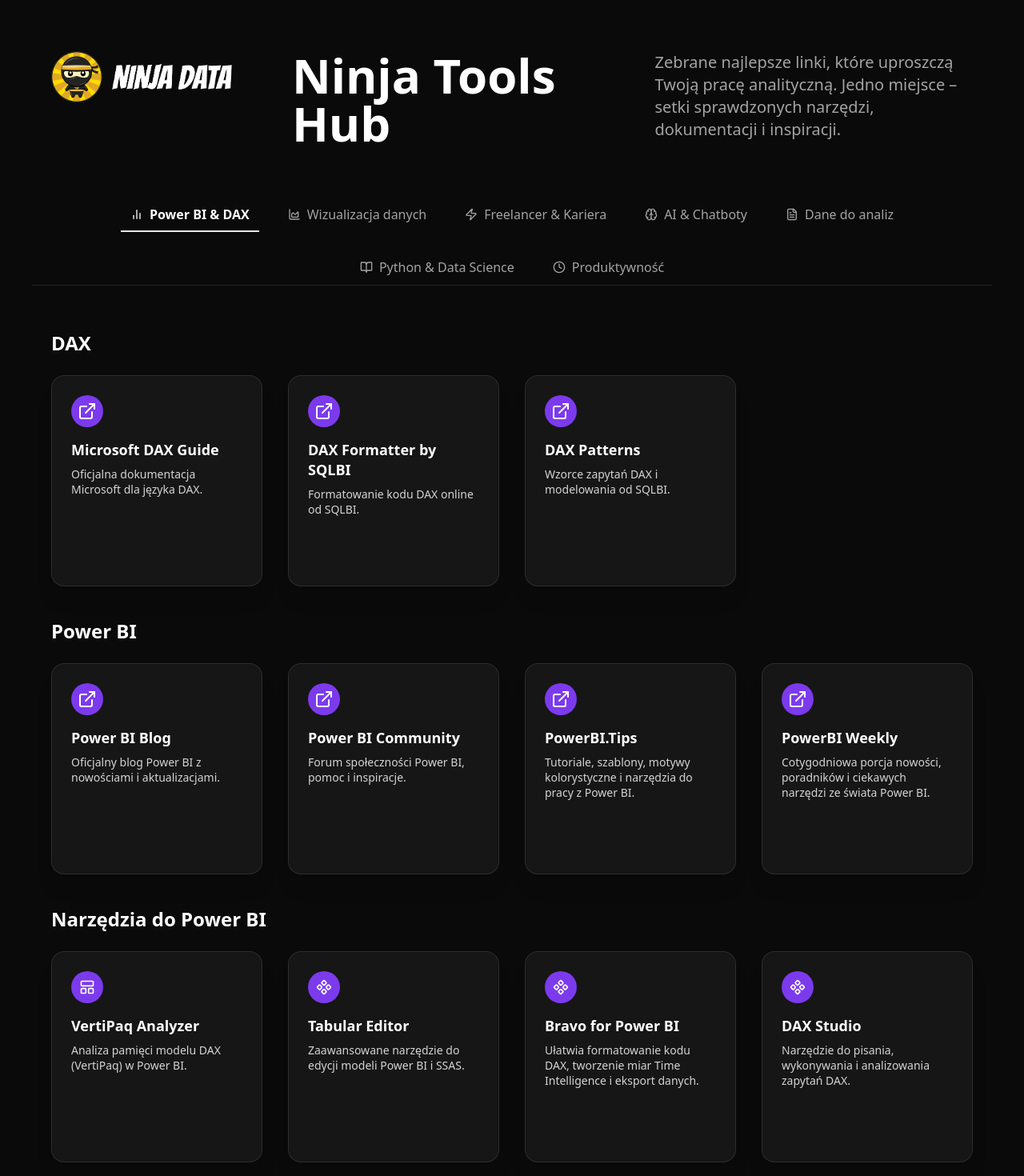
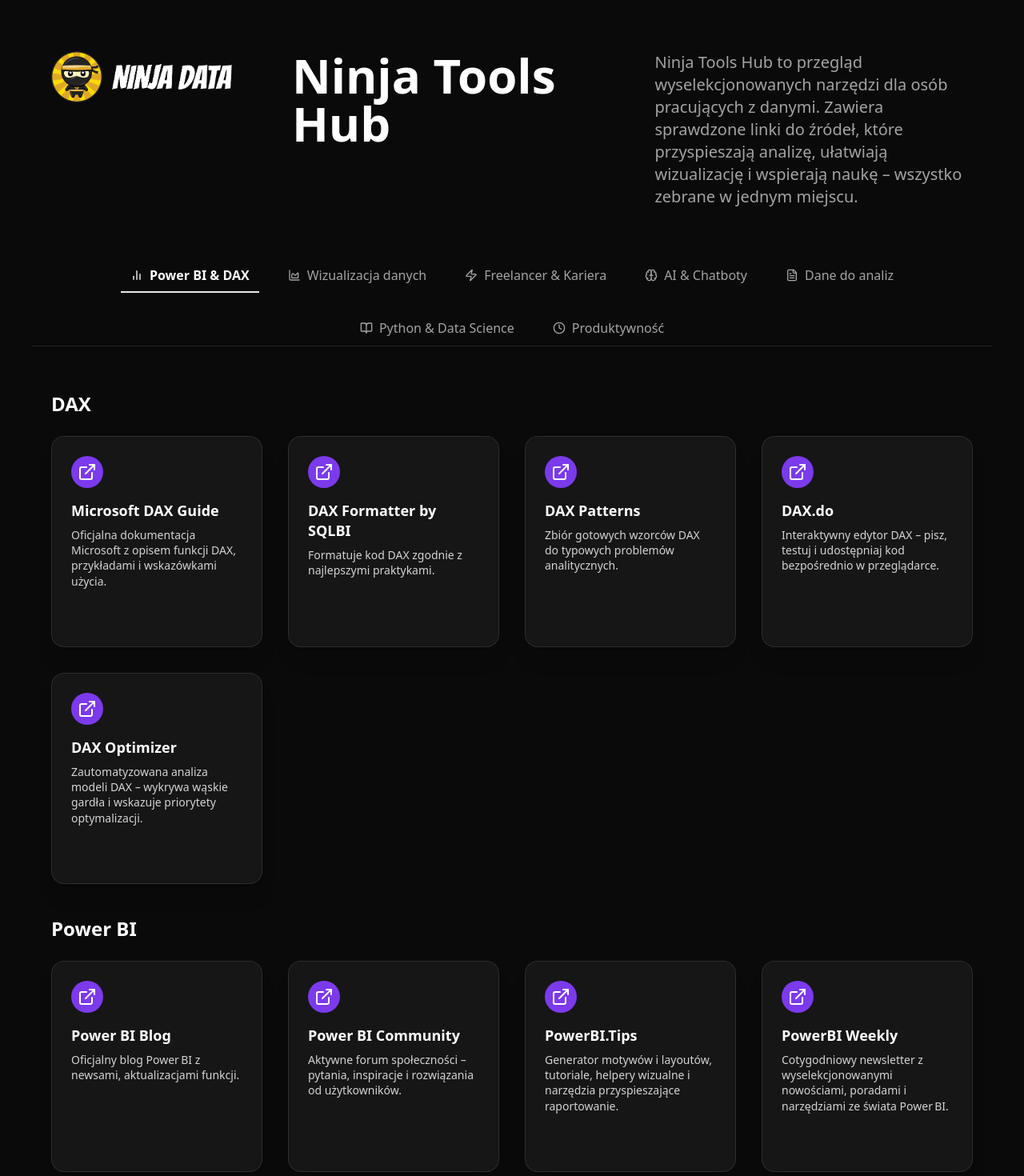
Before and after one commit to kasiaPesik/ninja-hub, a React (Vite) app: page / in a window 1280 px wide. Shown: the top 1470 px of the page at 80% size. Built offline with nearby package versions, Linux system fonts and the light colour scheme.

Commit message:
Aktualizacja narzędzi i linków w Ninja Hub

```diff
--- a/index.html
+++ b/index.html
@@ -2,9 +2,9 @@
 <html lang="en">
   <head>
     <meta charset="UTF-8" />
-    <link rel="icon" type="image/svg+xml" href="/vite.svg" />
+    <link rel="icon" type="image/png" href="/logo-01.png" />
     <meta name="viewport" content="width=device-width, initial-scale=1.0" />
-    <title>Vite + React + Tailwind + TS</title>
+    <title>Ninja Tools Hub</title>
   </head>
   <body>
     <div id="root"></div>
--- a/src/NinjaLinksPage.tsx
+++ b/src/NinjaLinksPage.tsx
@@ -85,19 +85,32 @@ const sections: NinjaSection[] = [
           {
             title: "Microsoft DAX Guide",
             href: "https://learn.microsoft.com/en-us/dax/",
-            description: "Oficjalna dokumentacja Microsoft dla języka DAX.",
+            description: "Oficjalna dokumentacja Microsoft z opisem funkcji DAX, przykładami i wskazówkami użycia.",
             icon: <ExternalLink />,
           },
           {
             title: "DAX Formatter by SQLBI",
             href: "https://www.daxformatter.com/",
-            description: "Formatowanie kodu DAX online od SQLBI.",
+            description: "Formatuje kod DAX zgodnie z najlepszymi praktykami.",
             icon: <ExternalLink />,
           },
           {
             title: "DAX Patterns",
             href: "https://www.daxpatterns.com/",
-            description: "Wzorce zapytań DAX i modelowania od SQLBI.",
+            description: "Zbiór gotowych wzorców DAX do typowych problemów analitycznych.",
+            icon: <ExternalLink />,
+          },
+          {
+            title: "DAX.do",
+            href: "https://dax.do/",
+            description: "Interaktywny edytor DAX – pisz, testuj i udostępniaj kod bezpośrednio w przeglądarce.",
+            icon: <ExternalLink />,
+          },
+          {
+            title: "DAX Optimizer",
+            href: "https://www.daxoptimizer.com/",
+            description:
+              "Zautomatyzowana analiza modeli DAX – wykrywa wąskie gardła i wskazuje priorytety optymalizacji.",
             icon: <ExternalLink />,
           },
         ],
@@ -110,27 +123,28 @@ const sections: NinjaSection[] = [
             title: "Power BI Blog",
             href: "https://powerbi.microsoft.com/en-us/blog/",
             description:
-              "Oficjalny blog Power BI z nowościami i aktualizacjami.",
+                  "Oficjalny blog Power BI z newsami, aktualizacjami funkcji.",
             icon: <ExternalLink />,
           },
           {
             title: "Power BI Community",
             href: "https://community.powerbi.com/",
-            description: "Forum społeczności Power BI, pomoc i inspiracje.",
+            description:
+              "Aktywne forum społeczności – pytania, inspiracje i rozwiązania od użytkowników.",
             icon: <ExternalLink />,
           },
           {
             title: "PowerBI.Tips",
             href: "https://powerbi.tips",
             description:
-              "Tutoriale, szablony, motywy kolorystyczne i narzędzia do pracy z Power BI.",
+              "Generator motywów i layoutów, tutoriale, helpery wizualne i narzędzia przyspieszające raportowanie.",
             icon: <ExternalLink />,
           },
           {
             title: "PowerBI Weekly",
             href: "https://powerbiweekly.info/",
             description:
-              "Cotygodniowa porcja nowości, poradników i ciekawych narzędzi ze świata Power BI.",
+               "Cotygodniowy newsletter z wyselekcjonowanymi nowościami, poradami i narzędziami ze świata Power BI.",
             icon: <ExternalLink />,
           },
         ],
@@ -156,7 +170,7 @@ const sections: NinjaSection[] = [
             title: "Bravo for Power BI",
             href: "https://www.sqlbi.com/tools/bravo-for-power-bi",
             description:
-              "Ułatwia formatowanie kodu DAX, tworzenie miar Time Intelligence i eksport danych.",
+              "Otwarte narzędzie do analizy modelu, czyszczenia miar DAX i eksportu danych.",
             icon: <Component className="w-5 h-5" />,
           },
           {
@@ -165,6 +179,13 @@ const sections: NinjaSection[] = [
             description:
               "Narzędzie do pisania, wykonywania i analizowania zapytań DAX.",
             icon: <Component className="w-5 h-5" />,
+          },
+          {
+            title: "ALM Toolkit",
+            href: "https://alm-toolkit.com/",
+            description:
+              "Porównuje i synchronizuje modele Tabular – przydatny przy wersjonowaniu miar i zmianach w modelu.",
+            icon: <ExternalLink />,
           },
         ],
       },
@@ -233,23 +254,37 @@ const sections: NinjaSection[] = [
               "Szybkie generowanie pasujących kolorów, do eksportu jako motyw.",
             icon: <Palette className="w-5 h-5" />,
           },
+          {
+            title: "PowerBI.Tips Theme Generator",
+            href: "https://themes.powerbi.tips/",
+            description:
+              "Dedykowany generator motywów do Power BI – kolory, typografia, styl wizualizacji.",
+            icon: <Palette className="w-5 h-5" />,
+          },
         ],
       },
       {
-        name: "Wykresy",
+        name: "Encyklopedia wykresów",
         description: "", // Description removed
         links: [
           {
             title: "The Data Visualisation Catalogue",
             href: "https://datavizcatalogue.com/",
-            description: "Katalog typów wykresów z opisami i zastosowaniami.",
+            description: "Katalog typów wykresów z opisami, przykładami i zastosowaniami.",
             icon: <LineChart className="w-5 h-5" />,
           },
           {
             title: "From Data to Viz",
             href: "https://www.data-to-viz.com/",
             description:
-              "Poradnik, jak wybrać najlepszy wykres dla swoich danych.",
+                "Przewodnik krok po kroku – jak wybrać najlepszy wykres dla konkretnego zestawu danych.",
+            icon: <LineChart className="w-5 h-5" />,
+          },
+          {
+            title: "DataViz Project",
+            href: "https://datavizproject.com/",
+            description:
+              "Interaktywny katalog typów wykresów z przykładami – idealny przy doborze wizualizacji.",
             icon: <LineChart className="w-5 h-5" />,
           },
         ],
@@ -262,14 +297,14 @@ const sections: NinjaSection[] = [
             title: "Deneb",
             href: "https://deneb-viz.github.io/",
             description:
-              "Wtyczka do Power BI, która pozwala tworzyć niestandardowe wizualizacje w języku Vega-Lite.",
+                  "Power BI plugin do budowania niestandardowych wizualizacji w Vega/Vega‑Lite – certyfikowany.",
             icon: <Palette className="w-5 h-5" />,
           },
           {
             title: "ECharts + Streamlit",
             href: "https://echarts.streamlit.app/",
             description:
-              "Interaktywna galeria wykresów zbudowana w Pythonie przy użyciu biblioteki ECharts i frameworka Streamlit.",
+              "Interaktywna galeria wykresów zbudowana w Pythonie przy użyciu ECharts i Streamlit.",
             icon: <Palette className="w-5 h-5" />,
           },
           {
@@ -298,6 +333,13 @@ const sections: NinjaSection[] = [
               "Zbiór szablonów SVG (microcharts, infografiki, filtry, animacje) używanych w Power BI.",
             icon: <LineChart className="w-5 h-5" />,
           },
+          {
+            title: "PBI‑David Deneb Showcase",
+            href: "https://github.com/PBI-David/Deneb-Showcase",
+            description:
+              "Kolekcja zaawansowanych przykładów Vega/Vega‑Lite w Power BI – bubble charts, sankey, gantt, waffle i inne.",
+            icon: <Palette className="w-5 h-5" />,
+          },
         ],
       },
     ],
@@ -314,7 +356,7 @@ const sections: NinjaSection[] = [
           {
             title: "Upwork",
             href: "https://www.upwork.com/",
-            description: "Platforma do wyszukiwania projektów freelancerskich.",
+            description: "Największy globalny marketplace projektów dla freelancerów – IT, design, analiza danych.",
             icon: <Search className="w-5 h-5" />,
           },
           {
@@ -377,14 +419,14 @@ const sections: NinjaSection[] = [
           {
             title: "GitHub Copilot",
             href: "https://github.com/features/copilot/",
-            description: "Asystent kodowania AI od GitHub.",
+            description: "Asystent AI od GitHub – uzupełnianie i generowanie kodu, obsługujący wiele języków.",
             icon: <CodeXml className="w-5 h-5" />,
           },
           {
             title: "Google Gemini Code Assist",
             href: "https://ai.google.dev",
             description:
-              "Asystent kodowania Google do wspomagania kodowania w ponad 30 językach.",
+                      "Asystent od Google – generowanie i analiza kodu, z sugestiami opartymi o model Gemini.",
             icon: <CodeXml className="w-5 h-5" />,
           },
         ],
@@ -437,6 +479,13 @@ const sections: NinjaSection[] = [
             description: "Rodzina dużych modeli językowych typu open-source.",
             icon: <SearchCheck className="w-5 h-5" />,
           },
+          {
+          title: "Chatbot Arena",
+          href: "https://lmarena.ai/",
+          description:
+            "Platforma do porównywania chatbotów – ranking 170+ modeli (OpenAI, Gemini, Claude itp.).",
+          icon: <SearchCheck className="w-5 h-5" />,
+        },
         ],
       },
     ],
@@ -447,20 +496,20 @@ const sections: NinjaSection[] = [
     description: "", // Description removed
     subsections: [
       {
-        name: "Otwarte dane (rządowe np.)",
+        name: "Otwarte dane",
         description: "",
         links: [
           {
             title: "Kaggle",
             href: "https://www.kaggle.com/datasets",
-            description: "Duża baza danych do uczenia maszynowego i analizy.",
+            description:  "Bogata baza danych do ML i eksploracji – zarówno community datasets, jak i konkursowe zestawy.",
             icon: <Database className="w-5 h-5" />,
           },
           {
             title: "Google Public Datasets",
             href: "https://cloud.google.com/bigquery/public-data",
             description:
-              "Dostęp do publicznych zbiorów danych na Google Cloud.",
+                          "Publiczne zbiory danych dostępne przez BigQuery – od genomiki po ekonomię.",
             icon: <Database className="w-5 h-5" />,
           },
           {
@@ -475,12 +524,13 @@ const sections: NinjaSection[] = [
             description: "Oficjalne statystyki Unii Europejskiej.",
             icon: <Globe className="w-5 h-5" />,
           },
-        ],
+          {
+          title: "data.europa.eu",
+          href: "https://data.europa.eu/en",
+          description:
+            "Meta-katalog ponad 1,6 mln datasetów z UE i państw członkowskich.",
+          icon: <Globe className="w-5 h-5" />,
         },
-      {
-        name: "Zbiory do ćwiczeń",
-        description: "",
-        links: [
         {
             title: "UCI Machine Learning Repository",
             href: "https://archive.ics.uci.edu/datasets",
@@ -694,19 +744,20 @@ export default function NinjaLinksPage() {
       {/* ---- HERO ---- */}
       <div className="max-w-6xl mx-auto mb-16 flex flex-col md:flex-row md:items-start gap-8 md:gap-14">
         {/* Logo dodane obok tytułu */}
+        <a href="https://ninjadata.pl/">
           <img
             src="logo_napis_bialy-01.png" // Ścieżka do przesłanego logo
             alt="Ninja Data Logo"
             className="h-16 w-auto mb-4 md:mb-0" // Dostosuj rozmiar w zależności od potrzeb
             loading="eager" // Szybkie ładowanie logo
           />
+        </a>
         <h1 className="flex-1 text-4xl sm:text-5xl md:text-6xl font-extrabold leading-tight text-white">
           Ninja Tools Hub
         </h1>
         <p className="flex-1 text-neutral-400 text-lg md:text-xl max-w-xl">
-          Zebrane najlepsze linki, które uproszczą Twoją pracę analityczną.
-          Jedno miejsce – setki sprawdzonych narzędzi, dokumentacji i
-          inspiracji.
+          Ninja Tools Hub to przegląd wyselekcjonowanych narzędzi dla osób pracujących z danymi.
+          Zawiera sprawdzone linki do źródeł, które przyspieszają analizę, ułatwiają wizualizację i wspierają naukę – wszystko zebrane w jednym miejscu.
         </p>
       </div>
 
--- a/vite.config.ts
+++ b/vite.config.ts
@@ -7,7 +7,7 @@ const __filename = fileURLToPath(import.meta.url);
 const __dirname = dirname(__filename);
 
 export default defineConfig({
-  base: "/ninja-hub/", // <- TO JEST KLUCZ!
+  base: "/",
   plugins: [react()],
   resolve: {
     alias: {
```
Also changed, not shown: public/logo-01.png (added), 6 other files (tests, documents, lock files or other folders). Lines whose indentation alone changed are shown as unchanged.
